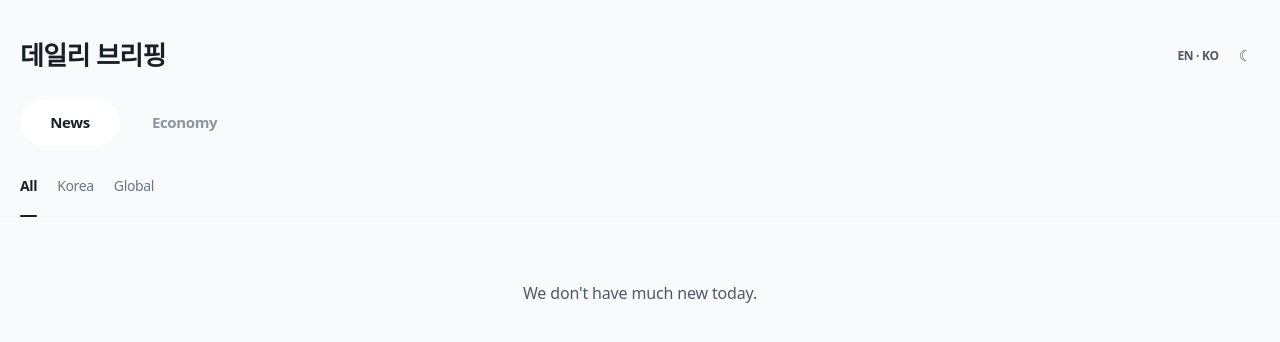
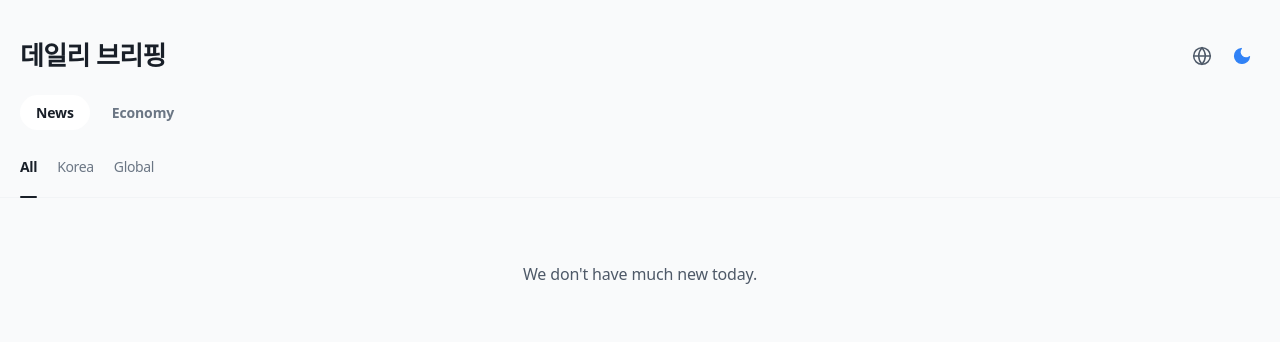
Before and after one commit to P0it/daily-news, a Next.js app in the folder frontend/: page / in a window 1280 px wide. Shown: the top 342 px of the page. Built offline with nearby package versions, Linux system fonts and the light colour scheme; a web font is replaced by a local one.

Commit message:
fix(frontend): smaller tabs, globe lang icon, colored theme icons, scope filter sort by time

```diff
--- a/frontend/src/app/page.tsx
+++ b/frontend/src/app/page.tsx
@@ -97,18 +97,26 @@ function HomeInner() {
     )
   }
 
-  // current tab
+  // current tab — 모든 카테고리를 시간 역순으로 섞고, scope 필터 적용
   const current = briefing.tabs.current
   const allNews: NewsItem[] = [
     ...current.politics,
     ...current.society,
     ...current.international,
     ...current.tech,
-  ].filter((n) => {
-    if (scope === 'all') return true
-    if (scope === 'domestic') return n.scope === 'domestic'
-    return n.scope === 'foreign'
-  })
+  ]
+    .filter((n) => {
+      if (scope === 'all') return true
+      if (scope === 'domestic') return n.scope === 'domestic'
+      return n.scope === 'foreign'
+    })
+    .sort((a, b) => {
+      // "전체" 모드는 최신순으로 섞음. 같은 시간이면 source 기준 tie-break.
+      const ta = new Date(a.time).getTime()
+      const tb = new Date(b.time).getTime()
+      if (tb !== ta) return tb - ta
+      return a.source.localeCompare(b.source)
+    })
 
   if (allNews.length === 0) {
     return (
--- a/frontend/src/components/LangToggle.tsx
+++ b/frontend/src/components/LangToggle.tsx
@@ -16,19 +16,40 @@ export function LangToggle() {
     const next: Lang = lang === 'ko' ? 'en' : 'ko'
     setLang(next)
     storeLang(next)
-    // 현재는 정적 로드. 새로고침으로 사전 전환.
     location.reload()
   }
 
-  if (!mounted) return <div style={{ width: 56, height: 36 }} />
+  if (!mounted) return <div style={{ width: 36, height: 36 }} />
 
   return (
     <button
       onClick={toggle}
-      className="px-2 text-xs font-bold tracking-tight"
-      style={{ color: 'var(--text-secondary)' }}
+      aria-label={`Language: ${lang.toUpperCase()}. Switch to ${
+        lang === 'ko' ? 'English' : '한국어'
+      }.`}
+      title={`${lang.toUpperCase()} → ${lang === 'ko' ? 'EN' : 'KO'}`}
+      className="flex items-center justify-center rounded-full"
+      style={{
+        width: 36,
+        height: 36,
+        color: 'var(--text-secondary)',
+      }}
     >
-      {lang === 'ko' ? 'KO · EN' : 'EN · KO'}
+      <svg
+        width="20"
+        height="20"
+        viewBox="0 0 24 24"
+        fill="none"
+        stroke="currentColor"
+        strokeWidth="1.8"
+        strokeLinecap="round"
+        strokeLinejoin="round"
+        aria-hidden
+      >
+        <circle cx="12" cy="12" r="10" />
+        <path d="M2 12h20" />
+        <path d="M12 2a15.3 15.3 0 0 1 4 10 15.3 15.3 0 0 1-4 10 15.3 15.3 0 0 1-4-10 15.3 15.3 0 0 1 4-10z" />
+      </svg>
     </button>
   )
 }
--- a/frontend/src/components/TabBar.tsx
+++ b/frontend/src/components/TabBar.tsx
@@ -17,7 +17,11 @@ export function TabBar({ lang }: { lang: Lang }) {
   ]
 
   return (
-    <nav className="flex gap-2 px-5 pt-3 pb-4" role="tablist">
+    <nav
+      className="flex gap-1.5 px-5 pt-2 pb-3"
+      role="tablist"
+      style={{ borderBottom: '1px solid transparent' }}
+    >
       {tabs.map(({ key, label }) => {
         const active = currentTab === key
         return (
@@ -26,11 +30,15 @@ export function TabBar({ lang }: { lang: Lang }) {
             href={tabHref(key)}
             role="tab"
             aria-selected={active}
-            className={`min-w-[100px] text-center rounded-full px-6 py-3 text-[15px] tracking-tight transition-colors ${
-              active
-                ? 'bg-white text-gray-900 font-bold dark:bg-gray-800 dark:text-white'
-                : 'bg-transparent text-gray-500 font-semibold'
-            }`}
+            className="text-center rounded-full transition-colors"
+            style={{
+              padding: '7px 16px',
+              fontSize: 14,
+              letterSpacing: '-0.01em',
+              background: active ? 'var(--bg-card)' : 'transparent',
+              color: active ? 'var(--text-primary)' : 'var(--text-tertiary)',
+              fontWeight: active ? 700 : 600,
+            }}
           >
             {label}
           </Link>
--- a/frontend/src/components/ThemeToggle.tsx
+++ b/frontend/src/components/ThemeToggle.tsx
@@ -1,7 +1,12 @@
 'use client'
 
 import { useEffect, useState } from 'react'
-import { applyTheme, resolveInitialTheme, storeTheme, type Theme } from '@/lib/theme'
+import {
+  applyTheme,
+  resolveInitialTheme,
+  storeTheme,
+  type Theme,
+} from '@/lib/theme'
 
 export function ThemeToggle() {
   const [theme, setTheme] = useState<Theme>('light')
@@ -23,14 +28,57 @@ export function ThemeToggle() {
 
   if (!mounted) return <div style={{ width: 36, height: 36 }} />
 
+  const isDark = theme === 'dark'
+  // 라이트 모드에서는 달(moon)을 진한 파란 톤으로, 다크 모드에서는 해(sun)를 따뜻한 주황으로
+  const iconColor = isDark ? '#F79A34' : '#3182F6'
+
   return (
     <button
       onClick={toggle}
-      aria-label={theme === 'dark' ? 'Switch to light mode' : 'Switch to dark mode'}
-      className="p-2 rounded-full text-[15px]"
-      style={{ color: 'var(--text-secondary)' }}
+      aria-label={isDark ? 'Switch to light mode' : 'Switch to dark mode'}
+      title={isDark ? '라이트 모드로' : '다크 모드로'}
+      className="flex items-center justify-center rounded-full"
+      style={{ width: 36, height: 36, color: iconColor }}
     >
-      {theme === 'dark' ? '☀' : '☾'}
+      {isDark ? (
+        // Sun icon
+        <svg
+          width="20"
+          height="20"
+          viewBox="0 0 24 24"
+          fill="none"
+          stroke="currentColor"
+          strokeWidth="2"
+          strokeLinecap="round"
+          strokeLinejoin="round"
+          aria-hidden
+        >
+          <circle cx="12" cy="12" r="4" />
+          <path d="M12 2v2" />
+          <path d="M12 20v2" />
+          <path d="m4.93 4.93 1.41 1.41" />
+          <path d="m17.66 17.66 1.41 1.41" />
+          <path d="M2 12h2" />
+          <path d="M20 12h2" />
+          <path d="m6.34 17.66-1.41 1.41" />
+          <path d="m19.07 4.93-1.41 1.41" />
+        </svg>
+      ) : (
+        // Moon icon
+        <svg
+          width="20"
+          height="20"
+          viewBox="0 0 24 24"
+          fill="currentColor"
+          stroke="currentColor"
+          strokeWidth="1.5"
+          strokeLinecap="round"
+          strokeLinejoin="round"
+          aria-hidden
+        >
+          <path d="M21 12.79A9 9 0 1 1 11.21 3 7 7 0 0 0 21 12.79z" />
+        </svg>
+      )}
     </button>
   )
 }
```
